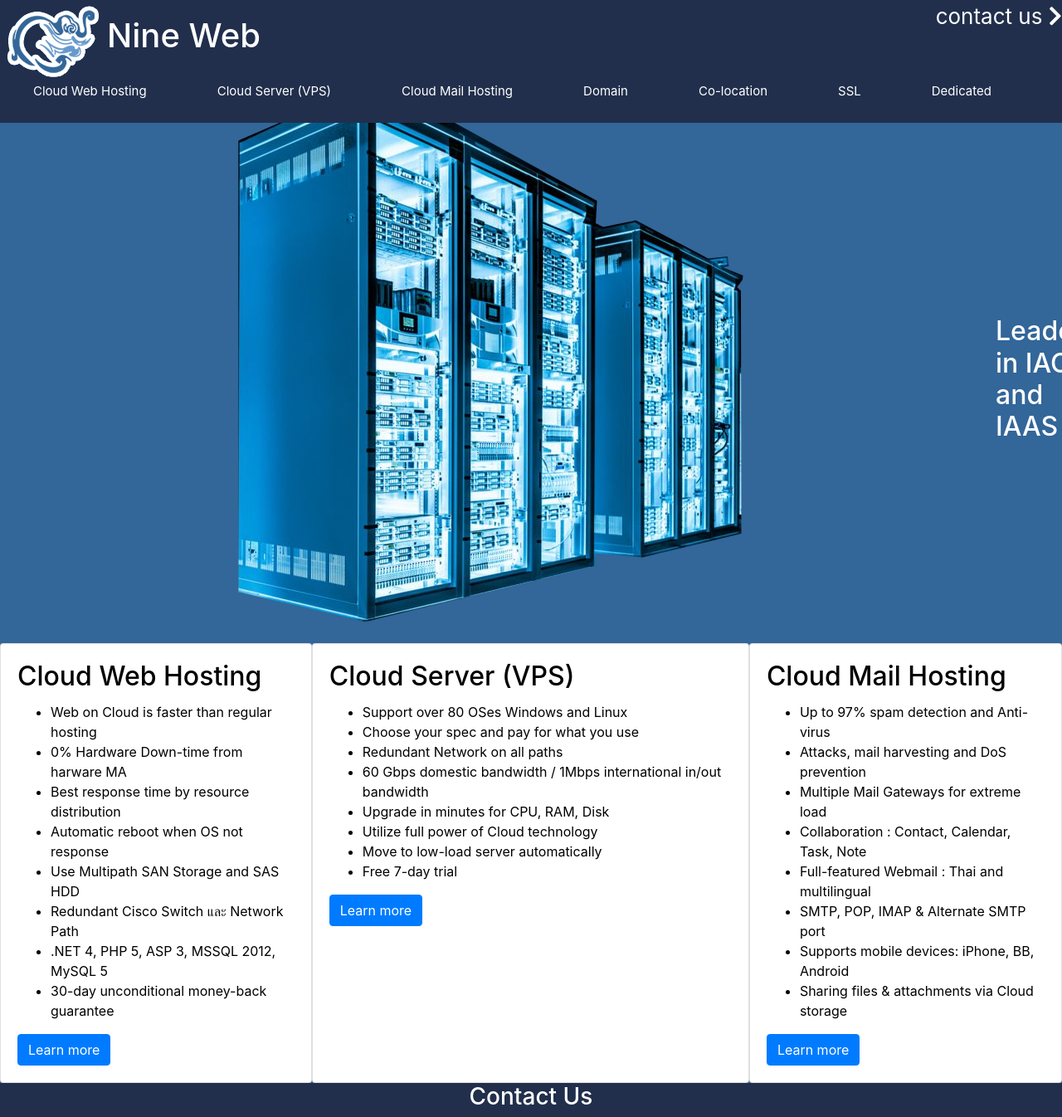
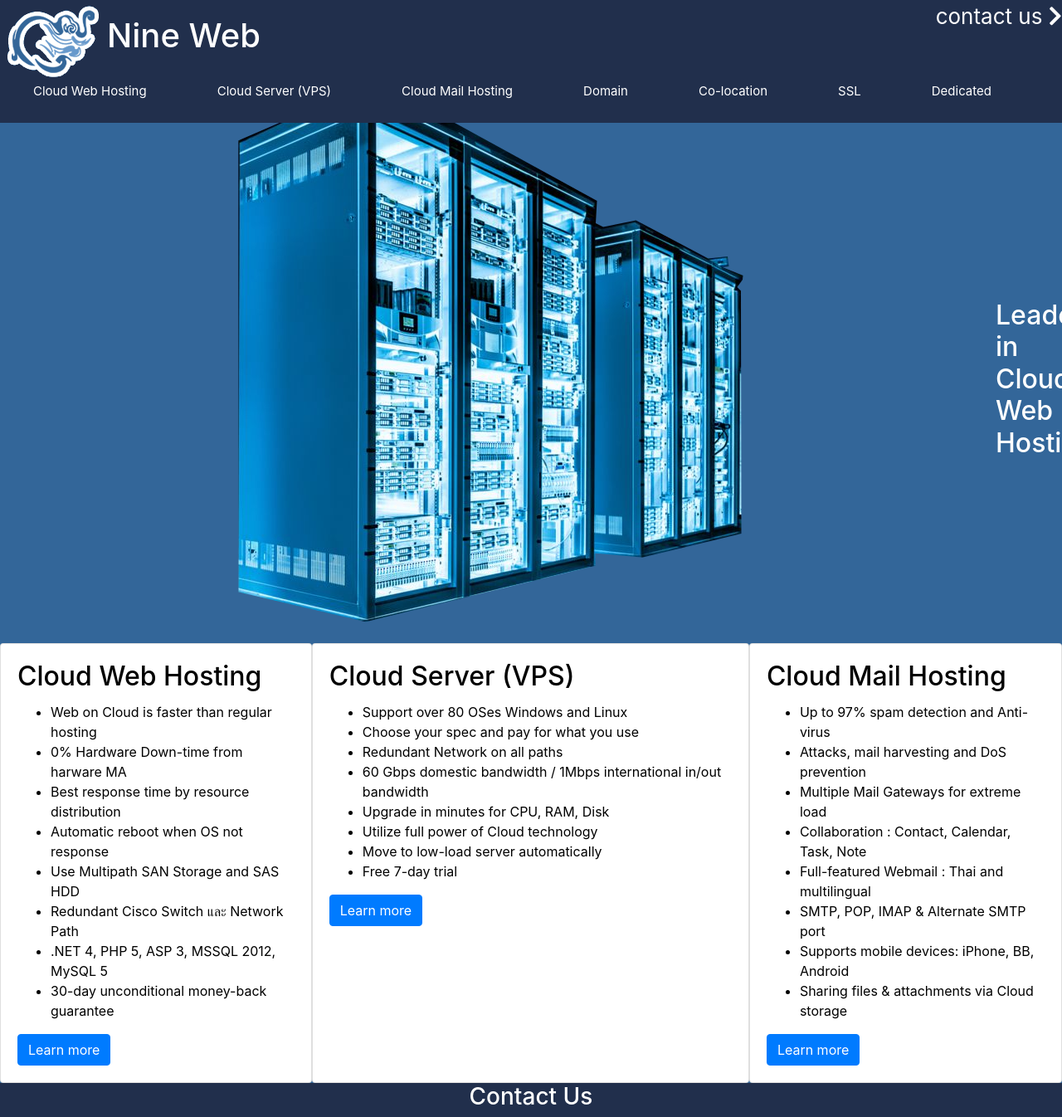
Before and after one commit to tehnuge/website, a React (Create React App) app: page / in a window 1280 px wide. Shown: the top 1346 px of the page at 83% size. Built offline with nearby package versions, Linux system fonts and the light colour scheme.

Commit message:
refactor

```diff
--- a/src/App.css
+++ b/src/App.css
@@ -1,23 +1,26 @@
 .App {
   color: white;
 }
-.body{
+.body {
   background-color: #336699;
 }
-
+a,
+a:hover {
+  color: white;
+}
 .dropdown-content {
   opacity: 0;
   position: absolute;
-  left: 0%;
+  right: 0%;
   background-color: #f9f9f9;
   max-width: 100vw;
   min-width: 40vw;
-  box-shadow: 0px 8px 16px 0px rgba(0,0,0,0.2);
+  box-shadow: 0px 8px 16px 0px rgba(0, 0, 0, 0.2);
   z-index: 1;
-  color:black;
+  color: black;
   border-radius: 10px;
   visibility: hidden;
-  transition: .5s;
+  transition: 0.5s;
 }
 
 .dropdown:hover .dropdown-content {
@@ -33,7 +36,7 @@
   justify-content: center;
 }
 
-.main-image{
+.main-image {
   max-height: 80vh;
 }
 .App-header {
@@ -44,12 +47,11 @@
   padding-bottom: 10px;
   background-color: #212f4c;
   /* background-color: #4c7bdf; */
-
 }
-.tabs{
+.tabs {
   position: relative;
   flex-direction: row;
-  font-size:15px;
+  font-size: 15px;
 }
 h1 {
   display: inline;
@@ -69,9 +71,8 @@
   background-color: #212f4c;
 }
 
-@media screen and (max-width: 600px){
-  .d-flex{
+@media screen and (max-width: 600px) {
+  .d-flex {
     flex-direction: column;
-
   }
 }
--- a/src/App.js
+++ b/src/App.js
@@ -3,17 +3,16 @@
 import AOS from 'aos';
 import 'aos/dist/aos.css'; // You can also use <link> for styles
 import * as Text from './text';
-import HeaderComp from './HeaderComp'
-import Card from './Card'
+import HeaderComp from './HeaderComp';
+import Home from './Home';
 import {
   BrowserRouter as Router,
   Switch,
   Route,
-  Link
 } from "react-router-dom";
 
+const imgBg = "servers_t.png"
 AOS.init();
-const imgBg = "servers_t.png"
 //const imgBg = "https://news.sophos.com/wp-content/uploads/2019/07/shutterstock_571378933-compressor.jpg"
 const App = () => {
   const titles = [
@@ -42,11 +41,19 @@
               <h1>{Text.NINE_WEB}</h1>
             </div>
             <div>
-              <span className="text-center">
-                <span>contact us </span>
+              <span className="dropdown text-center">
+                <span className="">contact us </span>
                 <span><i class="fas fa-chevron-right"></i></span>
+                <div className="dropdown-content">
+                  <div className="card">
+                    <div className="card-text">
+                    <b>phone:</b> +66 0 2722 9080
+                    <br></br>
+                    <b>mobile:</b> +66 8 5807 2443
+                    </div>
+                  </div>
+                </div>
               </span>
-
             </div>
           </div>
           <ul className="tabs navbar-nav-scroll">
@@ -59,19 +66,7 @@
         </header>
         <Switch>
           <Route exact path='/'>
-            <div className="body">
-              <div className="d-flex align-items-center justify-content-start">
-                <img data-aos="fade-left" src={imgBg} alt="server" className="img-fluid main-image" />
-                <h2>Leader in IAC and IAAS</h2>
-              </div>
-              <div className="d-flex justify-content-between">
-                {cards.map(card => {
-                  return (
-                    <Card name={card.name} li={card.li} />
-                  )
-                })}
-              </div>
-            </div>
+            <Home cards={cards} imgBg={imgBg} />
           </Route>
           <Route path="/about">
             <h1>ABOUT</h1>
--- a/src/HeaderComp.js
+++ b/src/HeaderComp.js
@@ -1,9 +1,10 @@
 import React from 'react';
+import { Link } from 'react-router-dom';
 
 const HeaderComp = props => {
   return (
     <li className="dropdown">
-      {props.name}
+      <Link to={'/'+ props.name}>{props.name}</Link>
       <div className="dropdown-content">
         <div className="card">
           <div className="card-body">
--- /dev/null
+++ b/src/Home.js
@@ -0,0 +1,22 @@
+import React from 'react';
+import Card from './Card';
+
+const Home = props => {
+  return (
+    <div className="body">
+    <div className="d-flex align-items-center justify-content-start">
+      <img data-aos="fade-left" src={props.imgBg} alt="server" className="img-fluid main-image" />
+      <h2>Leader in Cloud Web Hosting</h2>
+    </div>
+    <div className="d-flex justify-content-between">
+      {props.cards.map(card => {
+        return (
+          <Card name={card.name} li={card.li} />
+        )
+      })}
+    </div>
+  </div>
+  )
+}
+
+export default Home;
```
